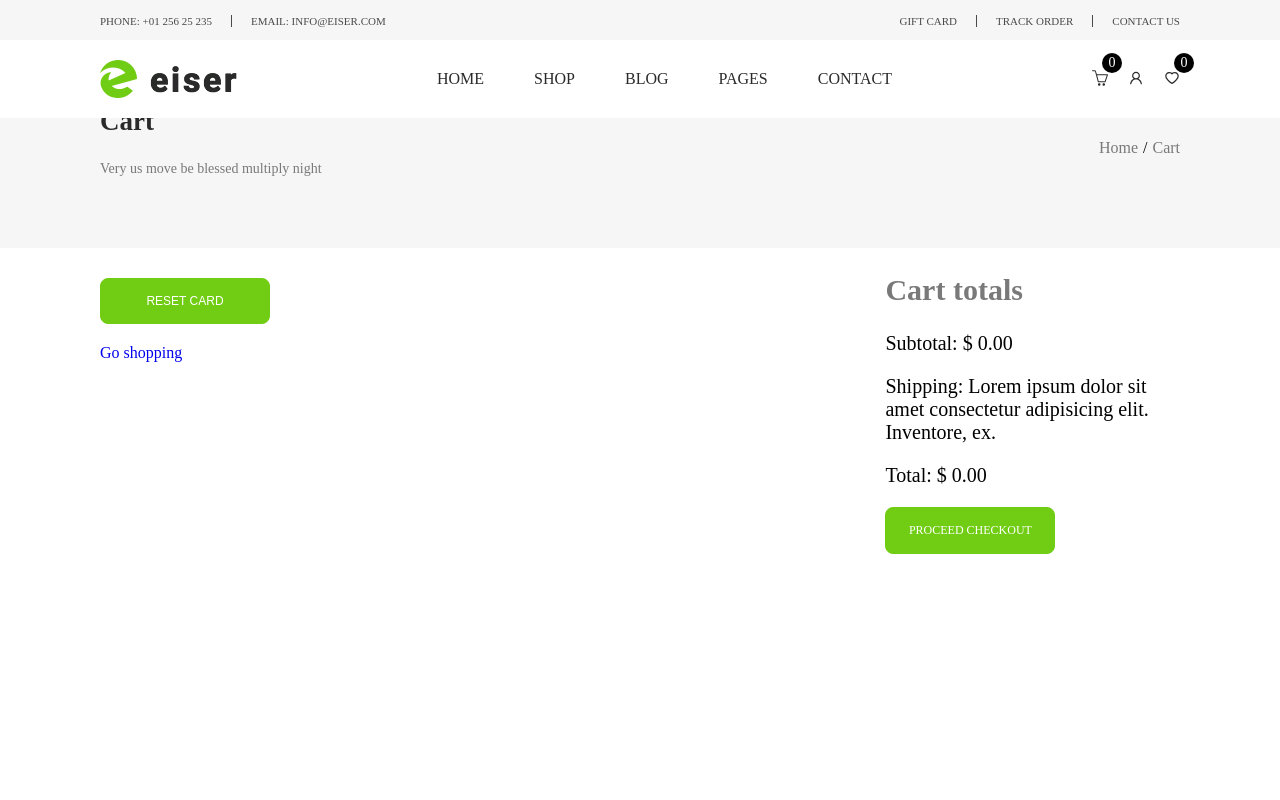
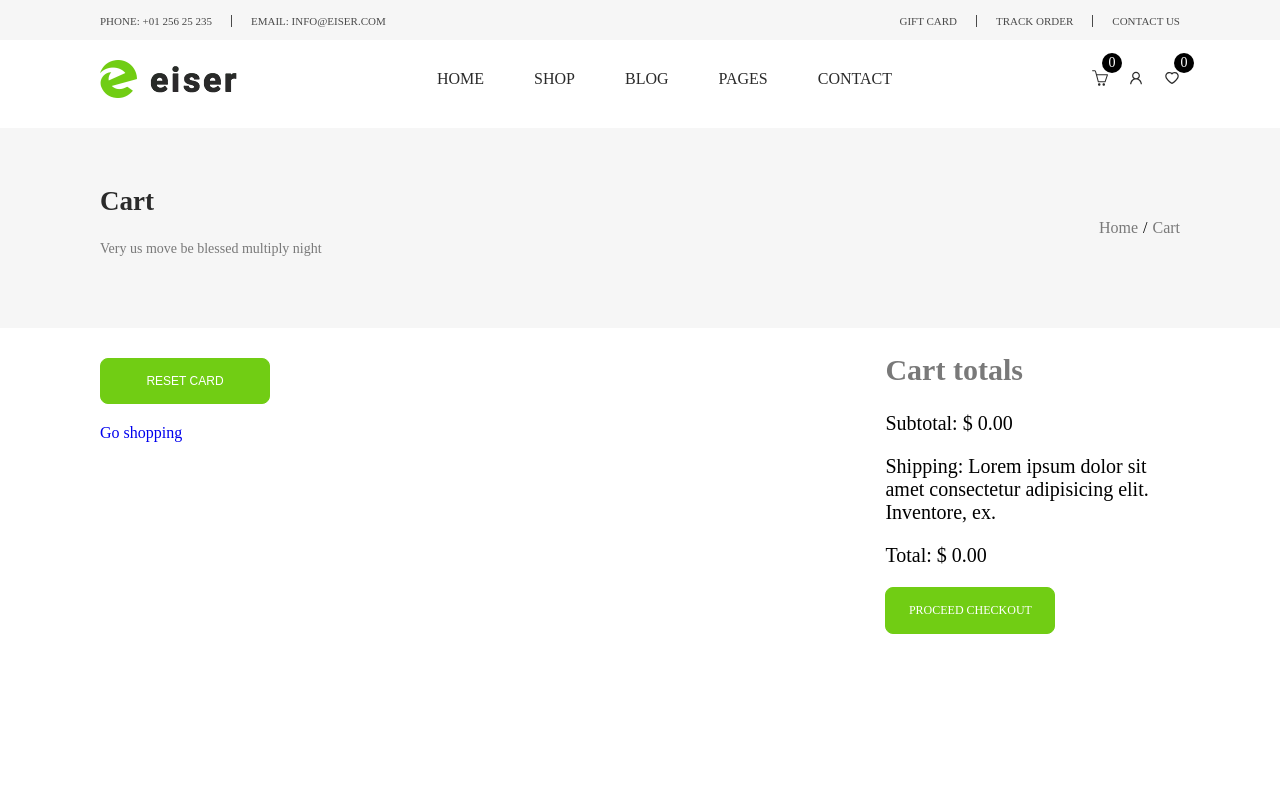
Before and after one commit to mehebbetbabayeva/Final-project-, a React (Create React App) app: page /basket in a window 1280 px wide. Shown: the top 800 px of the page. Built offline with nearby package versions, Linux system fonts and the light colour scheme.

Commit message:
fix header margin size

```diff
--- a/src/components/FavoriteCard.tsx
+++ b/src/components/FavoriteCard.tsx
@@ -7,7 +7,7 @@ const FavoriteCard = () => {
     const dispatch= useDispatch();
     const favoriteData = useSelector((state:any)=>state.eiser.favoriteData);
   return (
-    <div className='card-item-content'>
+    <div className='card-item-content' >
     {favoriteData.map((item:any)=>(
        <div key={item._id} >
           <div className='product-content'>
--- a/src/components/Header.tsx
+++ b/src/components/Header.tsx
@@ -54,7 +54,7 @@ const Header = () => {
        }
   return (
     <>
-    <header id="site-header" className={headerVisible ? 'visible' : ''}>
+    <header id="site-header" className={headerVisible ? 'visible' : ''} >
       <div className="container">
          <div className="header-content">
            <div className="header-logo">
--- a/src/components/PageTitle.tsx
+++ b/src/components/PageTitle.tsx
@@ -6,7 +6,7 @@ interface TitleNameProps{
 
 const PageTitle = (props:TitleNameProps) => {
   return (
-   <div className="page--title">
+   <div className="page--title" style={{marginTop:"80px"}}>
      <div className="container">
       <div className='page-title'>
         <div className="title-name">
--- a/src/style/components/banner.scss
+++ b/src/style/components/banner.scss
@@ -1,4 +1,5 @@
 .banner{
+    margin-top: 70px;
     width: 100%;
     height: auto;
     position: relative;
--- a/src/style/components/blog.scss
+++ b/src/style/components/blog.scss
@@ -1,4 +1,5 @@
 .blog{
+
     width: 100%;
     .blog-content{
         width: 100%;
--- a/src/style/components/header.scss
+++ b/src/style/components/header.scss
@@ -1,6 +1,6 @@
 header{
     position: fixed;
-    top: 40px;
+
     width: 100%;
     padding: 20px;
 
@@ -181,12 +181,12 @@ header{
     top: 0;
     left: 0;
     width: 100%;
-
     transition: top 0.1s ;
   }
 
   #site-header.visible {
     top: 40px;
+
   }
 
 
```
